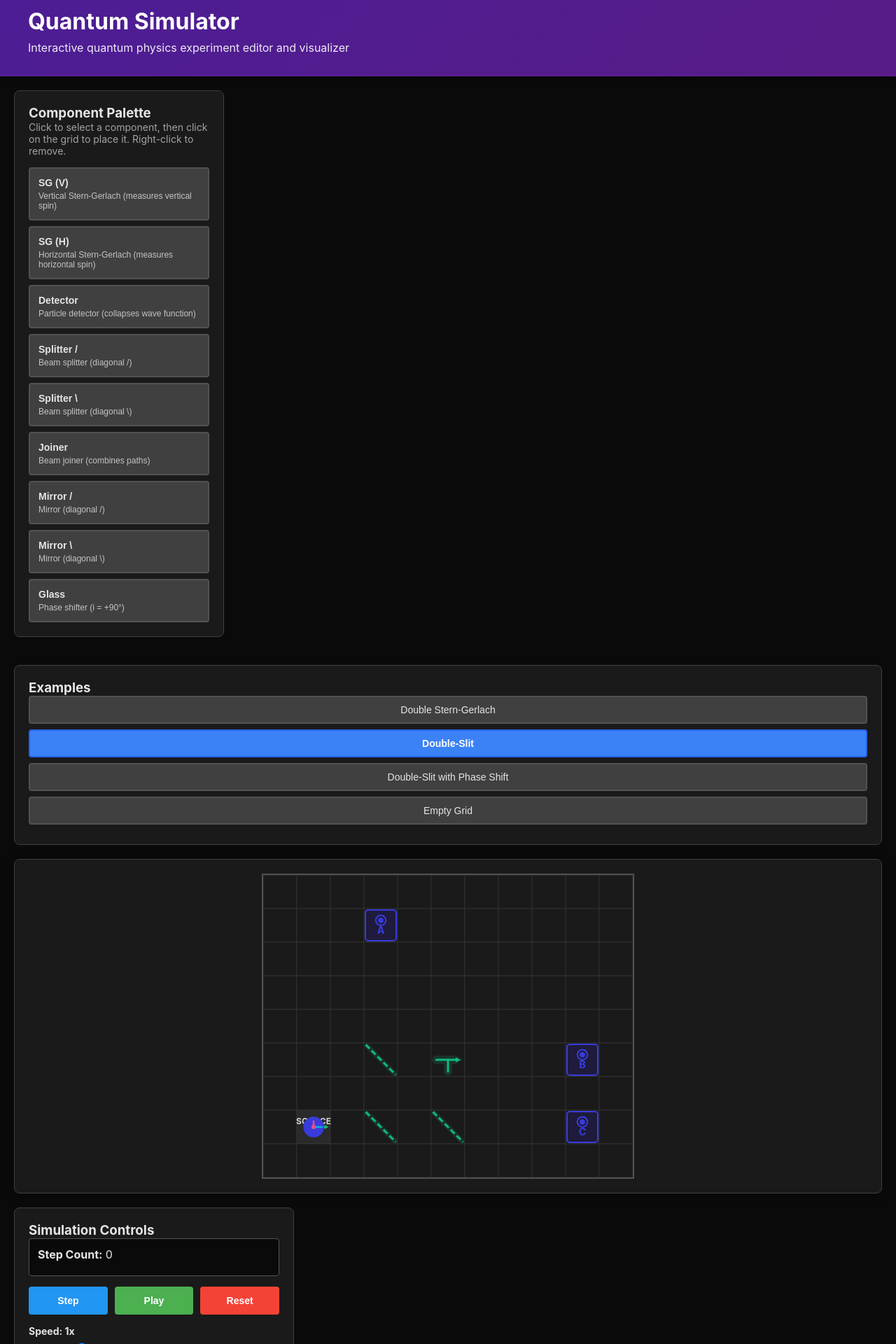
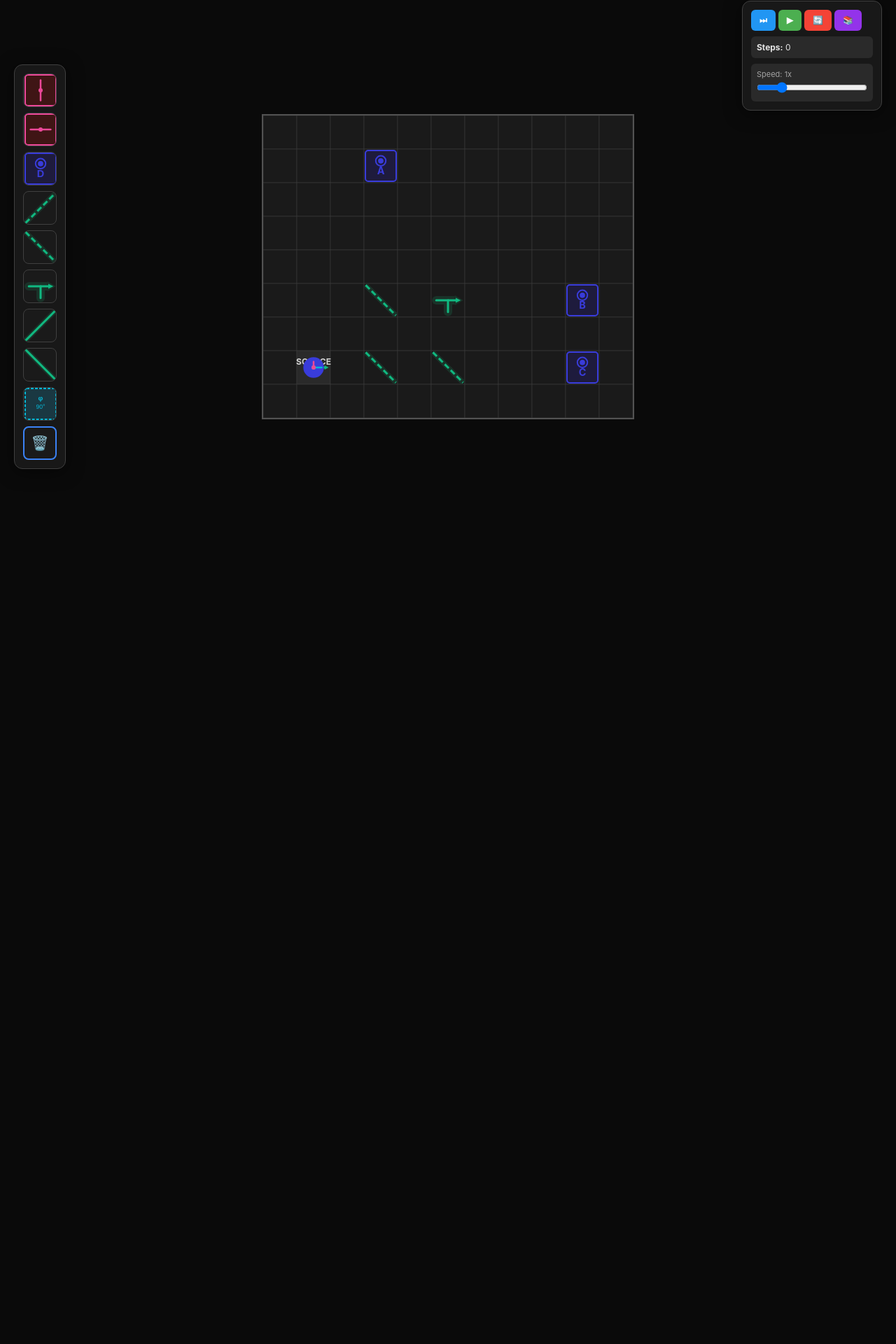
Before and after one commit to quasarbright/quantum-simulator-js, a React (Vite) app: page / in a window 1280 px wide. Shown: the part 19-1939 px from the top of the page at 70% size. After the commit the page ends 800 px from the top, so only its background shows below. Built offline with nearby package versions, Linux system fonts and the light colour scheme.

Commit message:
grid is whole screen, floating panel

```diff
--- a/src/App.css
+++ b/src/App.css
@@ -14,95 +14,69 @@ body {
   -moz-osx-font-smoothing: grayscale;
   background-color: #0a0a0a;
   color: #e5e5e5;
+  overflow: hidden;
 }
 
 .app {
-  min-height: 100vh;
+  width: 100vw;
+  height: 100vh;
+  position: relative;
+  overflow: hidden;
+}
+
+.grid-container-wrapper {
+  width: 100%;
+  height: 100%;
+  display: flex;
+  justify-content: center;
+  align-items: center;
+  position: relative;
+}
+
+/* Floating panels */
+.floating-panel {
+  position: fixed;
+  background-color: rgba(26, 26, 26, 0.95);
+  border: 1px solid #404040;
+  border-radius: 12px;
+  padding: 12px;
+  box-shadow: 0 4px 24px rgba(0, 0, 0, 0.5);
+  backdrop-filter: blur(10px);
+  z-index: 100;
+}
+
+.component-palette-floating {
+  left: 20px;
+  top: 50%;
+  transform: translateY(-50%);
   display: flex;
   flex-direction: column;
+  gap: 8px;
+  max-height: calc(100vh - 40px);
+  overflow-y: auto;
 }
 
-.header {
-  background: linear-gradient(135deg, #4c1d95 0%, #581c87 100%);
-  color: white;
-  padding: 30px 40px;
-  box-shadow: 0 2px 8px rgba(0, 0, 0, 0.5);
-  border-bottom: 1px solid #6b21a8;
-}
-
-.header h1 {
-  font-size: 32px;
-  margin-bottom: 8px;
-  font-weight: 700;
-}
-
-.header p {
-  font-size: 16px;
-  opacity: 0.9;
-}
-
-.main-content {
-  flex: 1;
-  display: flex;
-  gap: 20px;
-  padding: 20px;
-  max-width: 1800px;
-  margin: 0 auto;
-  width: 100%;
-}
-
-.sidebar {
-  display: flex;
-  flex-direction: column;
-  gap: 20px;
-}
-
-.sidebar.left {
-  min-width: 300px;
-}
-
-.sidebar.right {
-  min-width: 400px;
-}
-
-.grid-area {
-  flex: 1;
-  display: flex;
-  justify-content: center;
-  align-items: flex-start;
-  padding: 20px;
-  background-color: #1a1a1a;
-  border-radius: 8px;
-  box-shadow: 0 2px 8px rgba(0, 0, 0, 0.5);
-  border: 1px solid #404040;
+.controls-floating {
+  right: 20px;
+  top: 20px;
+  min-width: 200px;
 }
 
 button {
-  transition: all 0.2s ease;
+  transition: all 0.15s ease;
+  border: none;
+  cursor: pointer;
 }
 
 button:hover:not(:disabled) {
-  transform: translateY(-2px);
-  box-shadow: 0 4px 12px rgba(0, 0, 0, 0.15);
+  transform: scale(1.05);
 }
 
 button:active:not(:disabled) {
-  transform: translateY(0);
+  transform: scale(0.98);
 }
 
 button:disabled {
   opacity: 0.5;
   cursor: not-allowed;
 }
-
-/* Responsive design */
-@media (max-width: 1400px) {
-  .main-content {
-    flex-direction: column;
-  }
-
-  .sidebar {
-    width: 100%;
-    max-width: 100%;
-  }
-}
--- a/src/App.tsx
+++ b/src/App.tsx
@@ -218,57 +218,26 @@ function App() {
 
   return (
     <div className="app">
-      <header className="header">
-        <h1>Quantum Simulator</h1>
-        <p>Interactive quantum physics experiment editor and visualizer</p>
-      </header>
-
-      <div className="main-content">
-        {/* Left sidebar: Component palette and examples */}
-        <aside className="sidebar left">
-          <ComponentPalette
-            selectedComponent={selectedComponent}
-            onSelectComponent={setSelectedComponent}
-          />
-
-          <div style={{ marginTop: '20px', padding: '20px', backgroundColor: '#1a1a1a', borderRadius: '8px', border: '1px solid #404040' }}>
-            <h3 style={{ marginTop: 0, color: '#e5e5e5' }}>Examples</h3>
-            {(Object.keys(EXAMPLES) as Array<keyof typeof EXAMPLES>).map((key) => (
-              <button
-                key={key}
-                onClick={() => loadExample(key)}
-                style={{
-                  display: 'block',
-                  width: '100%',
-                  padding: '10px',
-                  marginBottom: '8px',
-                  backgroundColor: currentExample === key ? '#3b82f6' : '#404040',
-                  color: currentExample === key ? 'white' : '#e5e5e5',
-                  border: '2px solid ' + (currentExample === key ? '#2563eb' : '#525252'),
-                  borderRadius: '4px',
-                  cursor: 'pointer',
-                  fontSize: '14px',
-                  fontWeight: currentExample === key ? 'bold' : 'normal',
-                }}
-              >
-                {EXAMPLES[key].name}
-              </button>
-            ))}
-          </div>
-        </aside>
-
-        {/* Center: Grid */}
-        <main className="grid-area">
+      {/* Main grid - full screen */}
+      <div className="grid-container-wrapper">
         <Grid
           system={system}
           selectedComponent={selectedComponent}
           onAddComponent={handleAddComponent}
           onRemoveComponent={handleRemoveComponent}
         />
-        </main>
+      </div>
 
-        {/* Right sidebar: Controls */}
-        <aside className="sidebar right">
+      {/* Floating component palette on the left */}
+      <div className="floating-panel component-palette-floating">
+        <ComponentPalette
+          selectedComponent={selectedComponent}
+          onSelectComponent={setSelectedComponent}
+        />
+      </div>
+
+      {/* Floating controls on the top right */}
+      <div className="floating-panel controls-floating">
         <SimulationControls
           isRunning={isRunning}
           speed={speed}
@@ -278,8 +247,9 @@ function App() {
           onReset={reset}
           onTogglePlay={togglePlay}
           onSpeedChange={setSpeed}
+          onLoadExample={loadExample}
+          currentExample={currentExample}
         />
-        </aside>
       </div>
     </div>
   );
--- a/src/components/ComponentPalette.tsx
+++ b/src/components/ComponentPalette.tsx
@@ -5,6 +5,7 @@ import Complex from 'complex.js';
 import { vec } from '../core/vec';
 import type { Component } from '../core/types';
 import { sg, detector, splitter, joiner, mirror, glass } from '../core/types';
+import { ComponentRenderer } from './ComponentRenderer';
 
 interface ComponentPaletteProps {
   selectedComponent: Component | null;
@@ -74,23 +75,10 @@ export const ComponentPalette: React.FC<ComponentPaletteProps> = ({
     return JSON.stringify(option.component) === JSON.stringify(selectedComponent);
   };
 
+  const CELL_SIZE = 48;
+
   return (
-    <div
-      style={{
-        padding: '20px',
-        backgroundColor: '#1a1a1a',
-        borderRadius: '8px',
-        maxWidth: '300px',
-        border: '1px solid #404040',
-      }}
-    >
-      <h3 style={{ marginTop: 0, color: '#e5e5e5' }}>Component Palette</h3>
-      <p style={{ fontSize: '14px', color: '#a3a3a3', marginBottom: '15px' }}>
-        Click to select a component, then click on the grid to place it. Right-click
-        to remove.
-      </p>
-
-      <div style={{ display: 'flex', flexDirection: 'column', gap: '8px' }}>
+    <>
       {COMPONENT_OPTIONS.map((option, idx) => (
         <button
           key={idx}
@@ -101,55 +89,55 @@ export const ComponentPalette: React.FC<ComponentPaletteProps> = ({
               onSelectComponent(option.component);
             }
           }}
+          title={`${option.name}: ${option.description}`}
           style={{
-              padding: '12px',
-              backgroundColor: isSelected(option) ? '#3b82f6' : '#404040',
-              color: isSelected(option) ? 'white' : '#e5e5e5',
-              border: '2px solid ' + (isSelected(option) ? '#2563eb' : '#525252'),
-              borderRadius: '4px',
+            width: `${CELL_SIZE}px`,
+            height: `${CELL_SIZE}px`,
+            padding: '0',
+            backgroundColor: '#1a1a1a',
+            border: isSelected(option) ? '2px solid #3b82f6' : '1px solid #404040',
+            borderRadius: '8px',
             cursor: 'pointer',
-              textAlign: 'left',
-              fontSize: '14px',
-              transition: 'all 0.2s',
-            }}
-            onMouseEnter={(e) => {
-              if (!isSelected(option)) {
-                e.currentTarget.style.backgroundColor = '#525252';
-              }
-            }}
-            onMouseLeave={(e) => {
-              if (!isSelected(option)) {
-                e.currentTarget.style.backgroundColor = '#404040';
-              }
+            display: 'flex',
+            alignItems: 'center',
+            justifyContent: 'center',
+            transition: 'all 0.15s',
+            overflow: 'hidden',
+            position: 'relative',
           }}
         >
-            <div style={{ fontWeight: 'bold', marginBottom: '4px' }}>
-              {option.name}
-            </div>
-            <div style={{ fontSize: '12px', opacity: 0.8 }}>
-              {option.description}
-            </div>
+          <svg
+            width={CELL_SIZE}
+            height={CELL_SIZE}
+            style={{ display: 'block' }}
+          >
+            <ComponentRenderer component={option.component} cellSize={CELL_SIZE} />
+          </svg>
         </button>
       ))}
 
-        {selectedComponent && (
+      {/* Eraser */}
       <button
         onClick={() => onSelectComponent(null)}
+        title="Eraser (or right-click to remove)"
         style={{
-              padding: '12px',
-              backgroundColor: '#ff5252',
-              color: 'white',
-              border: '2px solid #f44336',
-              borderRadius: '4px',
+          width: `${CELL_SIZE}px`,
+          height: `${CELL_SIZE}px`,
+          padding: '0',
+          backgroundColor: '#1a1a1a',
+          color: '#e5e5e5',
+          border: selectedComponent === null ? '2px solid #3b82f6' : '1px solid #404040',
+          borderRadius: '8px',
           cursor: 'pointer',
-              fontWeight: 'bold',
-              marginTop: '8px',
+          fontSize: '20px',
+          display: 'flex',
+          alignItems: 'center',
+          justifyContent: 'center',
+          transition: 'all 0.15s',
         }}
       >
-            Clear Selection
+        🗑️
       </button>
-        )}
-      </div>
-    </div>
+    </>
   );
 };
--- a/src/components/Grid.tsx
+++ b/src/components/Grid.tsx
@@ -48,6 +48,9 @@ export const Grid: React.FC<GridProps> = ({
     } else if (selectedComponent) {
       // Left click with selected component: add/replace component
       onAddComponent(position, selectedComponent);
+    } else {
+      // Left click with eraser (no component selected): remove component
+      onRemoveComponent(position);
     }
   };
 
@@ -113,7 +116,7 @@ export const Grid: React.FC<GridProps> = ({
                     fontSize="12"
                     fill="#d4d4d4"
                     fontWeight="bold"
-                    pointerEvents="none"
+                    style={{ pointerEvents: 'none' }}
                   >
                     SOURCE
                   </text>
@@ -121,7 +124,10 @@ export const Grid: React.FC<GridProps> = ({
 
                 {/* Component rendering */}
                 {component && (
-                  <g transform={`translate(${col * CELL_SIZE}, ${row * CELL_SIZE})`}>
+                  <g
+                    transform={`translate(${col * CELL_SIZE}, ${row * CELL_SIZE})`}
+                    style={{ pointerEvents: 'none' }}
+                  >
                     <ComponentRenderer component={component} cellSize={CELL_SIZE} />
                   </g>
                 )}
--- a/src/components/SimulationControls.tsx
+++ b/src/components/SimulationControls.tsx
@@ -12,6 +12,8 @@ interface SimulationControlsProps {
   onReset: () => void;
   onTogglePlay: () => void;
   onSpeedChange: (speed: number) => void;
+  onLoadExample: (key: 'doubleSternGerlach' | 'doubleSlit' | 'doubleSlitPartialDestructive' | 'empty') => void;
+  currentExample: string;
 }
 
 export const SimulationControls: React.FC<SimulationControlsProps> = ({
@@ -23,126 +25,114 @@ export const SimulationControls: React.FC<SimulationControlsProps> = ({
   onReset,
   onTogglePlay,
   onSpeedChange,
+  onLoadExample,
+  currentExample,
 }) => {
+  const [showExamples, setShowExamples] = React.useState(false);
+
   return (
     <div
       style={{
-        padding: '20px',
-        backgroundColor: '#1a1a1a',
-        borderRadius: '8px',
-        maxWidth: '400px',
-        border: '1px solid #404040',
+        display: 'flex',
+        flexDirection: 'column',
+        gap: '8px',
       }}
     >
-      <h3 style={{ marginTop: 0, color: '#e5e5e5' }}>Simulation Controls</h3>
-
-      {/* Status display */}
-      <div
-        style={{
-          padding: '12px',
-          backgroundColor: '#0a0a0a',
-          borderRadius: '4px',
-          marginBottom: '15px',
-          border: '1px solid #525252',
-          color: '#e5e5e5',
-        }}
-      >
-        <div style={{ marginBottom: '8px' }}>
-          <strong>Step Count:</strong> {stepCount}
-        </div>
-        {detectionResult && (
-          <div
-            style={{
-              padding: '8px',
-              backgroundColor: '#4caf50',
-              color: 'white',
-              borderRadius: '4px',
-              fontWeight: 'bold',
-            }}
-          >
-            Detected at: {detectionResult.name}
-          </div>
-        )}
-      </div>
 
       {/* Control buttons */}
-      <div
-        style={{
-          display: 'flex',
-          gap: '10px',
-          marginBottom: '15px',
-          flexWrap: 'wrap',
-        }}
-      >
+      <div style={{ display: 'flex', gap: '4px' }}>
         <button
           onClick={onStep}
           disabled={isRunning || detectionResult !== null}
+          title="Step"
           style={{
-            flex: 1,
-            padding: '12px 20px',
+            padding: '8px 12px',
             backgroundColor: '#2196f3',
             color: 'white',
-            border: 'none',
-            borderRadius: '4px',
-            cursor: detectionResult ? 'not-allowed' : 'pointer',
+            borderRadius: '6px',
+            fontSize: '12px',
             fontWeight: 'bold',
-            fontSize: '14px',
-            opacity: isRunning || detectionResult ? 0.5 : 1,
           }}
         >
-          Step
+          ⏭
         </button>
 
         <button
           onClick={onTogglePlay}
           disabled={detectionResult !== null}
+          title={isRunning ? 'Pause' : 'Play'}
           style={{
-            flex: 1,
-            padding: '12px 20px',
+            padding: '8px 12px',
             backgroundColor: isRunning ? '#ff9800' : '#4caf50',
             color: 'white',
-            border: 'none',
-            borderRadius: '4px',
-            cursor: detectionResult ? 'not-allowed' : 'pointer',
+            borderRadius: '6px',
+            fontSize: '12px',
             fontWeight: 'bold',
-            fontSize: '14px',
-            opacity: detectionResult ? 0.5 : 1,
           }}
         >
-          {isRunning ? 'Pause' : 'Play'}
+          {isRunning ? '⏸' : '▶'}
         </button>
 
         <button
           onClick={onReset}
+          title="Reset"
           style={{
-            flex: 1,
-            padding: '12px 20px',
+            padding: '8px 12px',
             backgroundColor: '#f44336',
             color: 'white',
-            border: 'none',
-            borderRadius: '4px',
-            cursor: 'pointer',
+            borderRadius: '6px',
+            fontSize: '12px',
             fontWeight: 'bold',
-            fontSize: '14px',
           }}
         >
-          Reset
+          🔄
+        </button>
+
+        <button
+          onClick={() => setShowExamples(!showExamples)}
+          title="Examples"
+          style={{
+            padding: '8px 12px',
+            backgroundColor: '#9333ea',
+            color: 'white',
+            borderRadius: '6px',
+            fontSize: '12px',
+            fontWeight: 'bold',
+          }}
+        >
+          📚
         </button>
       </div>
 
+      {/* Status */}
+      <div
+        style={{
+          padding: '8px',
+          backgroundColor: '#2a2a2a',
+          borderRadius: '6px',
+          fontSize: '12px',
+          color: '#e5e5e5',
+        }}
+      >
+        <div><strong>Steps:</strong> {stepCount}</div>
+        {detectionResult && (
+          <div style={{ color: '#4caf50', marginTop: '4px' }}>
+            ✓ {detectionResult.name}
+          </div>
+        )}
+      </div>
+
       {/* Speed control */}
-      <div style={{ marginTop: '15px' }}>
-        <label
-          style={{
-            display: 'block',
-            marginBottom: '8px',
-            fontWeight: 'bold',
-            fontSize: '14px',
-            color: '#e5e5e5',
-          }}
-        >
+      <div
+        style={{
+          padding: '8px',
+          backgroundColor: '#2a2a2a',
+          borderRadius: '6px',
+        }}
+      >
+        <div style={{ fontSize: '11px', color: '#a3a3a3', marginBottom: '4px' }}>
           Speed: {speed}x
-        </label>
+        </div>
         <input
           type="range"
           min="0.25"
@@ -150,49 +140,51 @@ export const SimulationControls: React.FC<SimulationControlsProps> = ({
           step="0.25"
           value={speed}
           onChange={(e) => onSpeedChange(parseFloat(e.target.value))}
-          style={{
-            width: '100%',
-            cursor: 'pointer',
-          }}
+          style={{ width: '100%', cursor: 'pointer' }}
         />
+      </div>
+
+      {/* Examples dropdown */}
+      {showExamples && (
         <div
           style={{
+            padding: '8px',
+            backgroundColor: '#2a2a2a',
+            borderRadius: '6px',
             display: 'flex',
-            fontSize: '12px',
-            color: '#a3a3a3',
-            marginTop: '4px',
-            position: 'relative',
+            flexDirection: 'column',
+            gap: '4px',
           }}
         >
-          <span style={{ position: 'absolute', left: '0%', transform: 'translateX(0%)' }}>0.25x</span>
-          <span style={{ position: 'absolute', left: '20%', transform: 'translateX(-50%)' }}>1x</span>
-          <span style={{ position: 'absolute', left: '46.67%', transform: 'translateX(-50%)' }}>2x</span>
-          <span style={{ position: 'absolute', left: '73.33%', transform: 'translateX(-50%)' }}>3x</span>
-          <span style={{ position: 'absolute', left: '100%', transform: 'translateX(-100%)' }}>4x</span>
+          {(['doubleSternGerlach', 'doubleSlit', 'doubleSlitPartialDestructive', 'empty'] as const).map(
+            (key) => (
+              <button
+                key={key}
+                onClick={() => {
+                  onLoadExample(key);
+                  setShowExamples(false);
+                }}
+                style={{
+                  padding: '6px',
+                  backgroundColor: currentExample === key ? '#3b82f6' : '#404040',
+                  color: '#e5e5e5',
+                  borderRadius: '4px',
+                  fontSize: '11px',
+                  textAlign: 'left',
+                }}
+              >
+                {key === 'doubleSternGerlach'
+                  ? 'Double SG'
+                  : key === 'doubleSlit'
+                  ? 'Double Slit'
+                  : key === 'doubleSlitPartialDestructive'
+                  ? 'DS + Phase'
+                  : 'Empty'}
+              </button>
+            )
+          )}
         </div>
-      </div>
-
-      {/* Instructions */}
-      <div
-        style={{
-          marginTop: '20px',
-          padding: '12px',
-          backgroundColor: '#0a0a0a',
-          borderRadius: '4px',
-          fontSize: '12px',
-          lineHeight: '1.5',
-          border: '1px solid #525252',
-          color: '#d4d4d4',
-        }}
-      >
-        <strong>Instructions:</strong>
-        <ul style={{ margin: '8px 0', paddingLeft: '20px' }}>
-          <li>Click <strong>Step</strong> to advance one timestep</li>
-          <li>Click <strong>Play</strong> to run automatically</li>
-          <li>Click <strong>Reset</strong> to restart from the beginning</li>
-          <li>Adjust the speed slider to control playback speed</li>
-        </ul>
-      </div>
+      )}
     </div>
   );
 };
```
Lines whose indentation alone changed are shown as unchanged.
